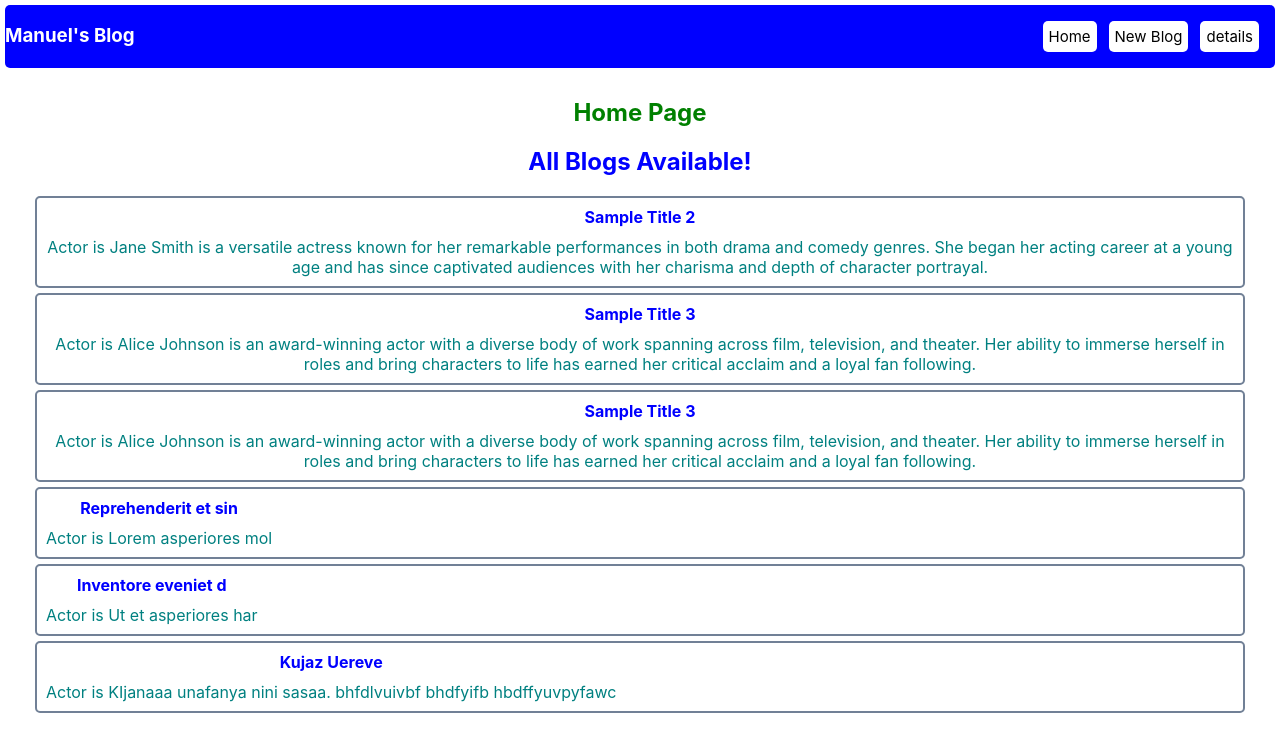
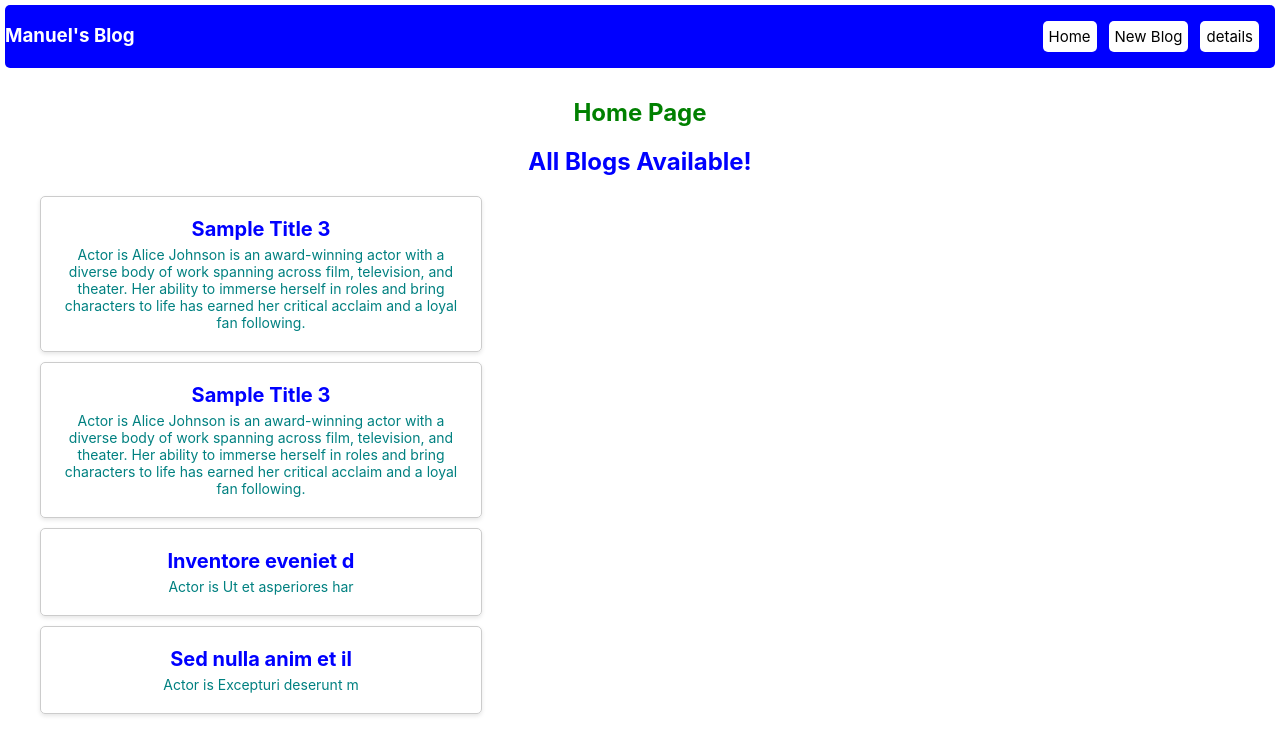
Before and after one commit to emmanuelwangila/manu-blog, a React (Create React App) app: page / in a window 1280 px wide. Shown: the top 754 px of the page. Built offline with nearby package versions, Linux system fonts and the light colour scheme; data requests are answered from the project's data file.

Commit message:
adding card stylings

```diff
--- a/data/db.json
+++ b/data/db.json
@@ -1,10 +1,5 @@
 {
   "blogs": [
-    {
-      "title": "Sample Title 2",
-      "actor": "Jane Smith is a versatile actress known for her remarkable performances in both drama and comedy genres. She began her acting career at a young age and has since captivated audiences with her charisma and depth of character portrayal.",
-      "id": "2"
-    },
     {
       "title": "Sample Title 3",
       "actor": "Alice Johnson is an award-winning actor with a diverse body of work spanning across film, television, and theater. Her ability to immerse herself in roles and bring characters to life has earned her critical acclaim and a loyal fan following.",
@@ -18,22 +13,16 @@
       "label": "Sample Title 3"
     },
     {
-      "id": "275f",
-      "title": "Reprehenderit et sin",
-      "author": "manu",
-      "actor": "Lorem asperiores mol"
-    },
-    {
       "id": "02c4",
       "title": "Inventore eveniet d",
       "author": "manu",
       "actor": "Ut et asperiores har"
     },
     {
-      "id": "7934",
-      "title": "Kujaz Uereve",
+      "id": "f7b8",
+      "title": "Sed nulla anim et il",
       "author": "manu",
-      "actor": "KIjanaaa unafanya nini sasaa. bhfdlvuivbf bhdfyifb hbdffyuvpyfawc"
+      "actor": "Excepturi deserunt m"
     }
   ]
 }
--- a/src/BlogList.jsx
+++ b/src/BlogList.jsx
@@ -2,44 +2,33 @@ import React from "react";
 import { Link } from "react-router-dom";
 
 const BlogList = ({ blogs, title }) => {
-  //   const blogs = props.blogs;
-
-  //   const title = props.title;
   return (
     <div>
-      <h2 style={{ color: "blue" }}> {title} </h2>
+      <h2 style={{ color: "blue" }}>{title}</h2>
       {blogs.map((blog) => (
         <div
           style={{
-            // maxWidth: "640px",
-            margin: "5px",
-            padding: "3px",
-            display: "flex",
-            flexDirection: "column", // Change to column layout
-            justifyContent: "flex-start", // Justify content to the start
-            alignItems: "flex-start",
-            hover: "bg-blue",
+            maxWidth: "400px",
+            margin: "10px",
+            padding: "20px",
+            border: "1px solid #ccc",
             borderRadius: "5px",
-            border: "2px solid #718096",
-
-            // Align items to the start
+            boxShadow: "0 2px 4px rgba(0, 0, 0, 0.1)",
+            transition: "transform 0.3s ease-in-out",
+            cursor: "pointer",
           }}
-          className="blog-preview"
+          className="blog-card"
           key={blog.id}
         >
-          <Link to={`blogs/${blog.id}`}>
-            <h2
-              style={{
-                color: "blue",
-                fontSize: "16px",
-                margin: "3px",
-                padding: "3px",
-              }}
-            >
+          <Link
+            to={`blogs/${blog.id}`}
+            style={{ textDecoration: "none", color: "inherit" }}
+          >
+            <h2 style={{ color: "blue", fontSize: "20px", margin: "0" }}>
               {blog.title}
             </h2>
-            <p style={{ color: "teal", margin: "2px", padding: "4px" }}>
-              Actor is {blog.actor}{" "}
+            <p style={{ color: "teal", margin: "5px 0 0", fontSize: "14px" }}>
+              Actor is {blog.actor}
             </p>
           </Link>
         </div>
```
